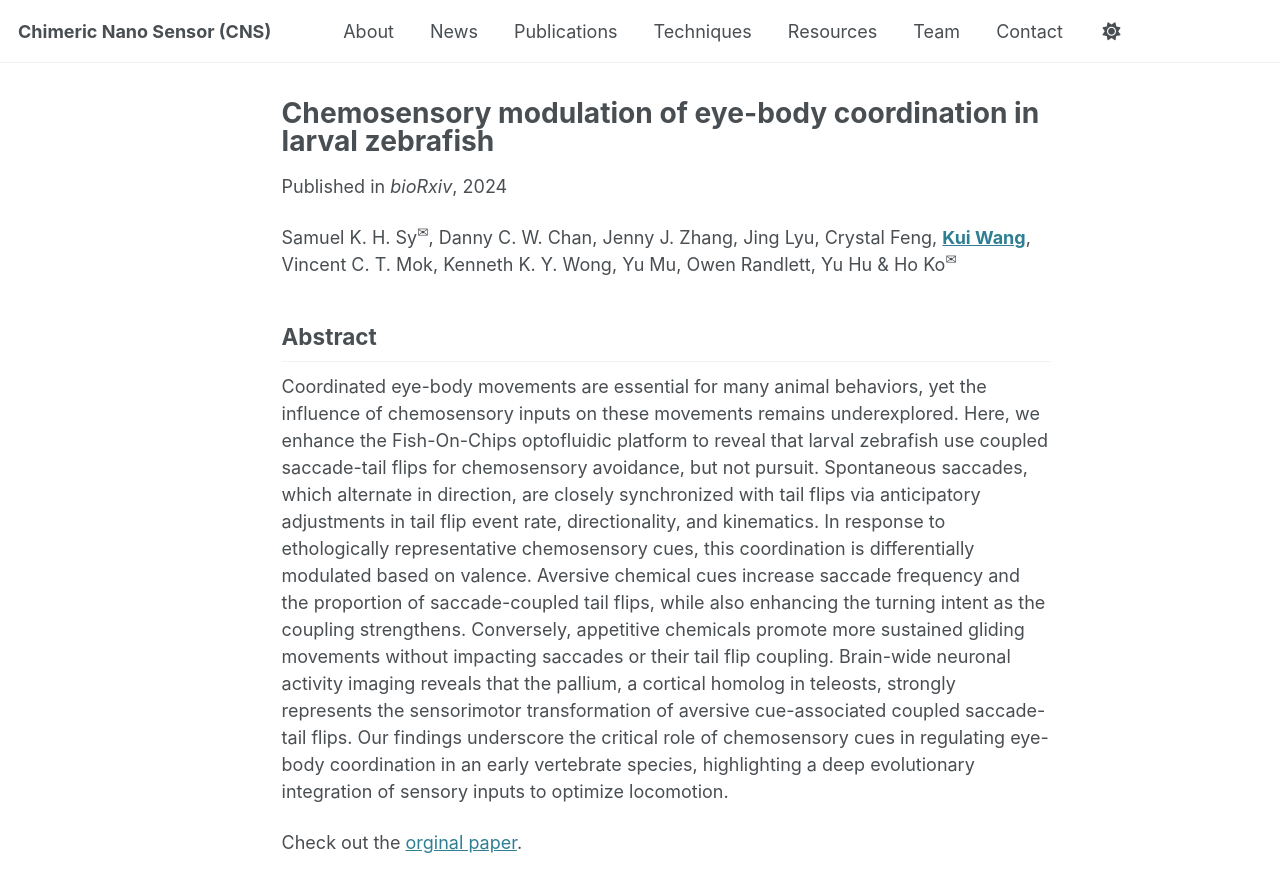
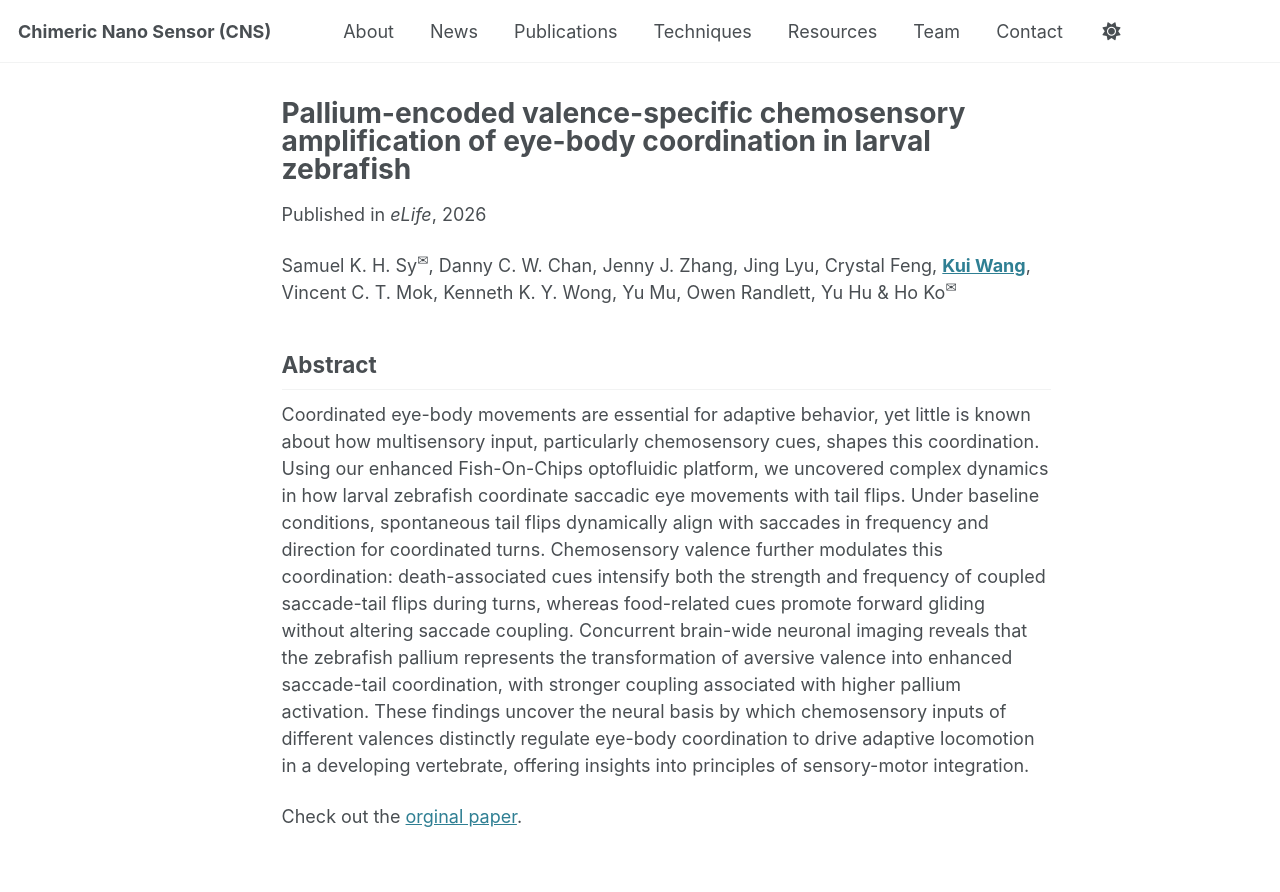
Before and after one commit to bio-sensor/bio-sensor.github.io, a Jekyll site: the page built from _publications/2024-10-27-Fish-on-chip.md, in a window 1280 px wide and 900 px high. Shown: the top 892 px of the window. Built offline with Jekyll 4.4.1, drawn with Linux system fonts in a browser that asks for light colours.

Commit message:
SCaMP paper updated

```diff
--- a/_publications/2024-10-27-Fish-on-chip.md
+++ b/_publications/2024-10-27-Fish-on-chip.md
@@ -1,19 +1,19 @@
 ---
-title: "Chemosensory modulation of eye-body coordination in larval zebrafish"
+title: "Pallium-encoded valence-specific chemosensory amplification of eye-body coordination in larval zebrafish"
 collection: publication
-category: preprints
+category: manuscripts
 permalink: /publication/2024-10-27-Fish-on-chip
 excerpt: 'Chemosensory cues shape zebrafish eye-body coordination, with distinct responses for aversive and appetitive stimuli.'
-date: 2024-10-27
-venue: 'bioRxiv'
+date: 2026-1-8
+venue: 'eLife'
 author_profile: false
 #slidesurl: 'http://epivitae.github.io/files/slides1.pdf'
 paperurl: '/files/publication/fish-on-chip.pdf'
-#citation: 'Your Name, You. (2009). &quot;Paper Title Number 1.&quot; <i>Journal 1</i>. 1(1).'
+
 ---
 Samuel K. H. Sy<sup>✉</sup>, Danny C. W. Chan, Jenny J. Zhang, Jing Lyu, Crystal Feng, [**Kui Wang**](/), Vincent C. T. Mok, Kenneth K. Y. Wong, Yu Mu, Owen Randlett, Yu Hu & Ho Ko<sup>✉</sup>
 
 ## Abstract
-Coordinated eye-body movements are essential for many animal behaviors, yet the influence of chemosensory inputs on these movements remains underexplored. Here, we enhance the Fish-On-Chips optofluidic platform to reveal that larval zebrafish use coupled saccade-tail flips for chemosensory avoidance, but not pursuit. Spontaneous saccades, which alternate in direction, are closely synchronized with tail flips via anticipatory adjustments in tail flip event rate, directionality, and kinematics. In response to ethologically representative chemosensory cues, this coordination is differentially modulated based on valence. Aversive chemical cues increase saccade frequency and the proportion of saccade-coupled tail flips, while also enhancing the turning intent as the coupling strengthens. Conversely, appetitive chemicals promote more sustained gliding movements without impacting saccades or their tail flip coupling. Brain-wide neuronal activity imaging reveals that the pallium, a cortical homolog in teleosts, strongly represents the sensorimotor transformation of aversive cue-associated coupled saccade-tail flips. Our findings underscore the critical role of chemosensory cues in regulating eye-body coordination in an early vertebrate species, highlighting a deep evolutionary integration of sensory inputs to optimize locomotion.
+Coordinated eye-body movements are essential for adaptive behavior, yet little is known about how multisensory input, particularly chemosensory cues, shapes this coordination. Using our enhanced Fish-On-Chips optofluidic platform, we uncovered complex dynamics in how larval zebrafish coordinate saccadic eye movements with tail flips. Under baseline conditions, spontaneous tail flips dynamically align with saccades in frequency and direction for coordinated turns. Chemosensory valence further modulates this coordination: death-associated cues intensify both the strength and frequency of coupled saccade-tail flips during turns, whereas food-related cues promote forward gliding without altering saccade coupling. Concurrent brain-wide neuronal imaging reveals that the zebrafish pallium represents the transformation of aversive valence into enhanced saccade-tail coordination, with stronger coupling associated with higher pallium activation. These findings uncover the neural basis by which chemosensory inputs of different valences distinctly regulate eye-body coordination to drive adaptive locomotion in a developing vertebrate, offering insights into principles of sensory-motor integration.
 
-Check out the [orginal paper](https://www.biorxiv.org/content/10.1101/2024.10.27.620486v1.abstract).
+Check out the [orginal paper](https://doi.org/10.7554/eLife.109494.1).
```
Also changed, not shown: _pages/about.md (+30 -1 lines), _publications/2026-05-05-SCaMP.md (added, +40 -0 lines), images/papers/SCaMP/SCaMP1.png (added), images/papers/SCaMP/SCaMP2.png (added), images/papers/SCaMP/SCaMP3.png (added), 1 other file.
